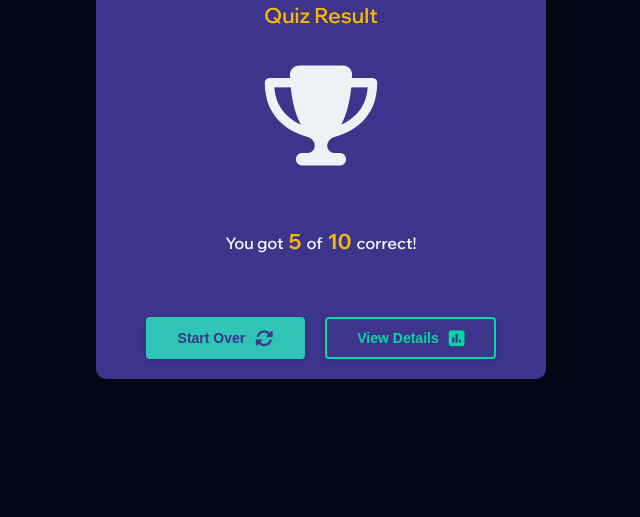
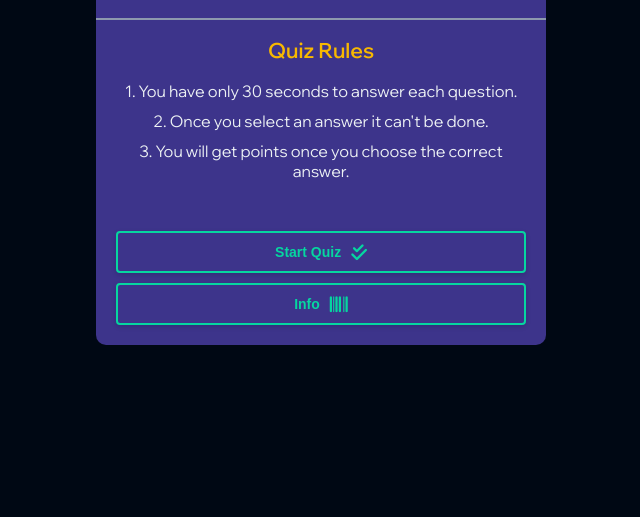
Before and after one commit to Mahyarnafisi/Quiz-app-Project, a website: page index.html in a window 1280 px wide. Shown: the part 283-800 px from the top of the page, without its empty margins (319-959 px from the left). Drawn offline with Linux system fonts and the light colour scheme.

Commit message:
initaited menu page and rules dynamically

```diff
--- a/app.js
+++ /dev/null
@@ -1 +0,0 @@
-"use strick";
--- a/index.html
+++ b/index.html
@@ -10,7 +10,7 @@
     <link rel="stylesheet" href="https://cdnjs.cloudflare.com/ajax/libs/font-awesome/6.4.0/css/all.min.css" />
 
     <link href="https://fonts.googleapis.com/css2?family=Wix+Madefor+Display:wght@400;500;600;700;800&display=swap" rel="stylesheet" />
-    <script src="app.js" defer></script>
+    <script src="script.js" defer></script>
     <title>Quiz App</title>
   </head>
   <body>
@@ -24,8 +24,8 @@
         <!-- body -->
         <div class="body">
           <!-- !menu -->
-          <div class="body__menu no-display body-style">
-            <h3 class="menu__title">Quiz Rules</h3>
+          <div id="menu" class="body__menu display body-style">
+            <!-- <h3 class="menu__title">Quiz Rules</h3>
             <ol class="rules">
               <li class="rules__item">1. The rules are Lorem, ipsum dolor.</li>
               <li class="rules__item">2. ,Lorem ipsum dolor sit.</li>
@@ -35,14 +35,14 @@
             <div class="menu__buttons">
               <button class="btn menu__btn--start">Start Quiz <i class="fa-solid fa-check-double"></i></button>
               <button class="btn menu__btn--info">Info <i class="fa-solid fa-barcode"></i></button>
-            </div>
+            </div> -->
           </div>
 
           <!-- !Quiz -->
           <!-- <span class="correct-tag">Correct</span>
-          <span class="wrong-tag">Wrong</span> -->
+            <span class="wrong-tag">Wrong</span> -->
 
-          <div class="body__quiz body-style no-display">
+          <div id="quiz" class="body__quiz body-style no-display">
             <h4 class="quiz__question">Lorem ipsum dolor sit amet consectetur adipisicing elit. Ullam, provident?</h4>
             <div class="option-container">
               <p class="option wrong">Lorem ipsum dolor sit amet</p>
@@ -57,7 +57,7 @@
           </div>
 
           <!-- !Result -->
-          <div class="body__result body-style display">
+          <div id="result" class="body__result body-style no-display">
             <h3 class="result__title">Quiz Result</h3>
             <div class="result__trophy">
               <i class="fa-solid fa-trophy"></i>
@@ -80,5 +80,6 @@
         </div>
       </div>
     </div>
+    <script src="quiz.js"></script>
   </body>
 </html>
--- /dev/null
+++ b/quiz.js
@@ -0,0 +1,7 @@
+"use strict";
+
+const quizRulesList = [
+  "You have only 30 seconds to answer each question.",
+  "Once you select an answer it can't be done.",
+  "You will get points once you choose the correct answer.",
+];
--- a/sass/main.scss
+++ b/sass/main.scss
@@ -176,14 +176,14 @@ p {
       list-style: none;
       display: flex;
       align-items: center;
-      justify-content: flex-start;
+      justify-content: center;
       flex-direction: column;
       text-align: center;
       margin-bottom: 1rem;
       &__item {
         font-size: 1.6rem;
         color: var(--color-white);
-        text-align: left;
+
         &:not(:last-child) {
           margin-bottom: 1rem;
         }
@@ -277,7 +277,7 @@ p {
       align-items: baseline;
       justify-content: center;
       b {
-        font-size: 2.1rem;
+        font-size: 3rem;
         color: var(--color-secondary-2);
         padding: 0.5rem;
       }
--- /dev/null
+++ b/script.js
@@ -0,0 +1,24 @@
+"use strick";
+const containerMenu = document.getElementById("menu");
+const containerQuiz = document.getElementById("quiz");
+const containerResult = document.getElementById("result");
+
+window.addEventListener("load", () => {
+  quizRules();
+});
+const quizRules = () => {
+  containerMenu.innerHTML = ` <h3 class="menu__title">Quiz Rules</h3>
+  <ol class="rules">
+
+  </ol>
+  <div class="menu__buttons">
+  <button class="btn menu__btn--start">Start Quiz <i class="fa-solid fa-check-double"></i></button>
+  <button class="btn menu__btn--info">Info <i class="fa-solid fa-barcode"></i></button>
+  </div>`;
+
+  const elementOl = document.querySelector(".rules");
+
+  quizRulesList.forEach((rule, i) => {
+    elementOl.innerHTML += `<li class="rules__item">${i + 1}. ${rule}</li>`;
+  });
+};
```
Also changed, not shown: css/style.css, 1 other file.
